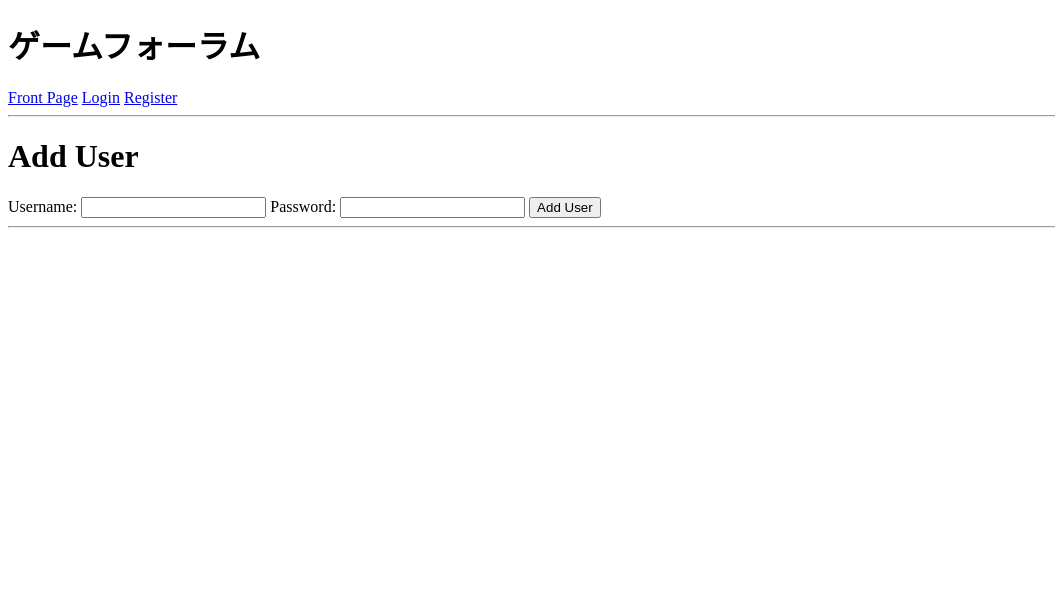
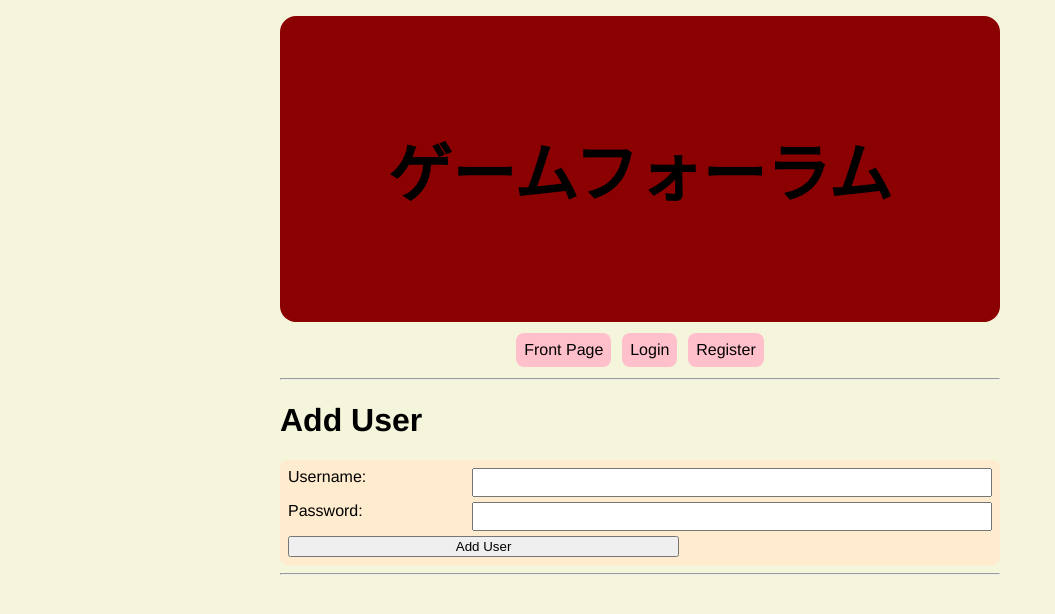
Before and after one commit to JoonaPietarinen/G-muf-ramu, a Flask app: page /user/add in a window 1280 px wide. Shown: the top 614 px of the page, without its empty margins (0-1055 px from the left). Run offline with Flask 3, Linux system fonts and the light colour scheme; some libraries are stand-ins or nearby versions.

Commit message:
ulkoasun viimeistelya

```diff
--- /dev/null
+++ b/static/css/main.css
@@ -0,0 +1,95 @@
+body {
+    margin: auto;
+    max-width: 45em;
+    font-family: 'Helvetica', 'Arial', sans-serif;
+    background: beige;
+}
+
+nav li {
+    display: inline-block;
+    padding: .5em;
+    background: pink;
+    border-radius: .5em;
+    margin: .2em;
+}
+
+.header {
+    background: darkred;
+    font-weight: bold;
+    padding: 2em 1em;
+    font-size: 2em;
+    border-radius: .5em;
+    margin-top: .5em;
+    text-align: center;
+}
+
+form {
+    display: block;
+    padding: .5em;
+    background: blanchedalmond;
+    border-radius: .5em;
+    display: grid;
+    max-width: auto;
+    grid-template-columns: auto auto;
+    grid-row-gap: .3em;
+}
+
+nav ul {
+    padding: 0;
+    margin: .5em;
+    text-align: center;
+}
+
+h2 {
+    margin-top: 0;
+}
+
+
+.content {
+   background: white;
+   padding: 1.5em 2em;
+   border-radius: .5em;
+}
+
+nav li a {
+    text-decoration: none;
+    color: #000;
+}
+
+nav li:hover {
+    background-color: rgb(197, 0, 255);
+}
+
+form #password {
+    grid-column-start: 2;
+    padding:5px;
+    text-align: left;
+    width: auto;
+    margin: auto 0 auto -15.5em;
+}
+
+form #username {
+    grid-column-start: 2;
+    padding:5px;
+    text-align: left;
+    width: auto;
+    margin: auto 0 auto -15.5em;
+}
+
+form #profile_image {
+    grid-column-start: 2;
+    padding:5px;
+    border: none;
+    text-align: left;
+    width: 15em;
+    margin: auto 0 auto 5.5em;
+}
+
+form #bio {
+    grid-column-start: 2;
+    padding:5px;
+    border.radius: .5;
+    text-align: left;
+    width: 10em;
+    margin: auto 0 auto 0em;
+}
--- a/templates/etusivu.html
+++ b/templates/etusivu.html
@@ -1,15 +1,25 @@
 <!doctype html>
+<link rel="stylesheet" href="/static/css/main.css">
+<meta name="viewport" content="width=device-width, initial-scale=1">
+<body>
     <title>ゲームフォーラム - {% block title %}{% endblock %}</title>
+    <div class="header">
         <h1>ゲームフォーラム</h1>
-<a href="/">Front Page</a>
+    </div>
+    <nav>
+        <ul>
+            <li><a href="/">Front Page</a></li>
             {% if session.get('username') %}
-    <a href="{{ url_for('profile.view_profile', user_id=session['user_id']) }}">Profile</a>
+                     <li><a href="{{ url_for('profile.view_profile', user_id=session['user_id']) }}">Profile</a></li>
                 <p>Logged in as: {{ session['username'] }}</p>
-    <a href="{{ url_for('auth.logout') }}">Logout</a>
+                <li><a href="{{ url_for('auth.logout') }}">Logout</a></li>
             {% else %}
-    <a href="{{ url_for('auth.login') }}">Login</a>
-    <a href="{{ url_for('user.add_user') }}">Register</a>
+                <li><a href="{{ url_for('auth.login') }}">Login</a></li>
+                <li><a href="{{ url_for('user.add_user') }}">Register</a></li>
             {% endif %}
+        </ul>
+    </nav>
     <hr>
     {% block content %}{% endblock %}
     <hr>
+</body>
--- a/templates/index.html
+++ b/templates/index.html
@@ -2,7 +2,7 @@
 {% extends "etusivu.html" %}
 {% block title %}FP{% endblock %}
 {% block content %}
-
+<body>
     <h1>Discussion Areas</h1>
     <ul>
         {% for area in areas %}
@@ -13,4 +13,5 @@
         </li>
         {% endfor %}
     </ul>
+</body>
 {% endblock %}
```
Also changed, not shown: routes/discussion.py (+5 -2 lines). Lines whose indentation alone changed are shown as unchanged.
